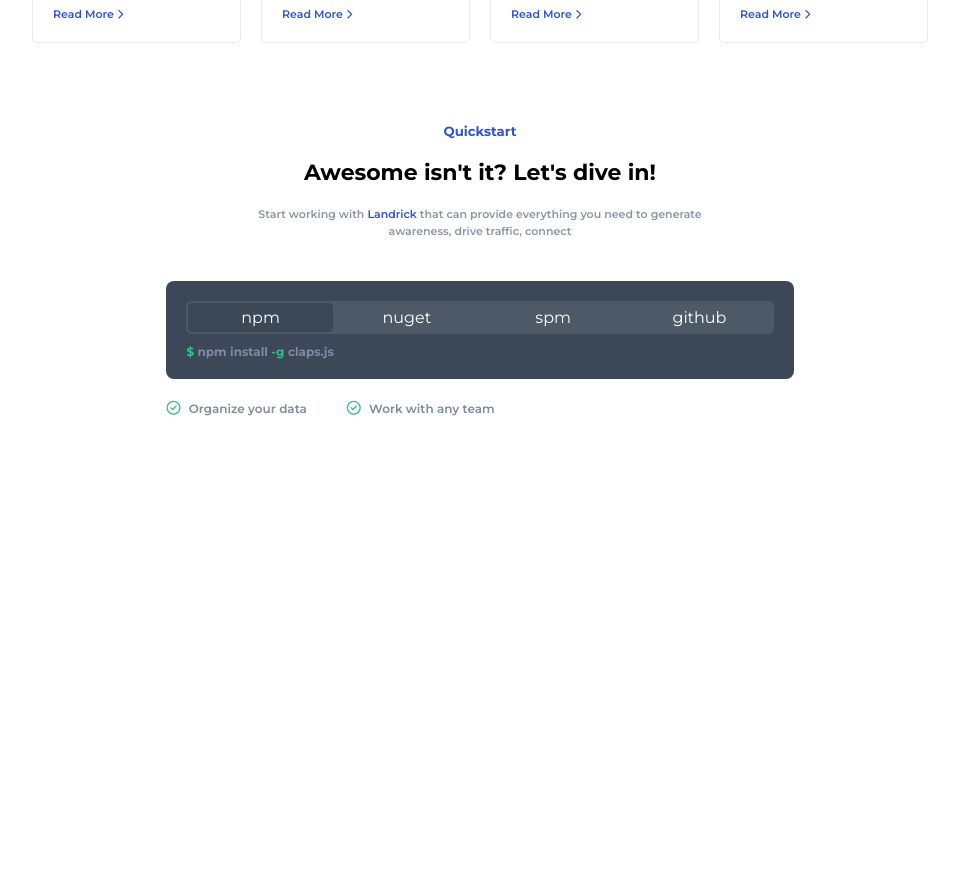
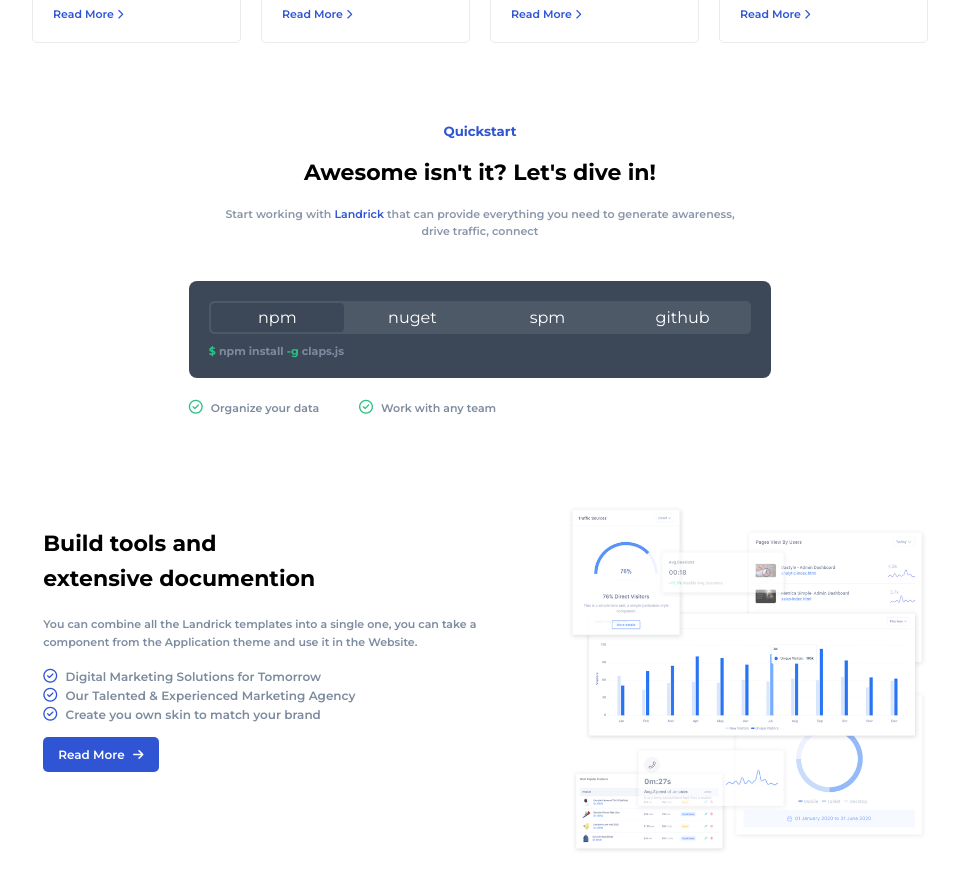
Before and after one commit to fabiodigiacomopepe/proj-html-vuejs, a Vue app: page / in a window 1280 px wide. Shown: the part 1060-1938 px from the top of the page, without its empty margins (160-1119 px from the left). Before the commit the page ends 1559 px from the top, so only its background shows below. Built offline with nearby package versions, Linux system fonts and the light colour scheme.

Commit message:
Add build tools section on PageMain

```diff
--- a/src/components/PageMain.vue
+++ b/src/components/PageMain.vue
@@ -80,6 +80,24 @@ export default {
                 <div><span class="simbolo"><i class="fa-regular fa-circle-check"></i></span> Work with any team</div>
             </div>
         </section>
+
+        <section class="build_tools">
+            <div class="left-side">
+                <h3>Build tools and<br>extensive documention</h3>
+                <div class="description">You can combine all the Landrick templates into a single one, you can take a
+                    component from the Application theme and use it in the Website.</div>
+                <ul>
+                    <li><i class="fa-regular fa-circle-check"></i> Digital Marketing Solutions for Tomorrow</li>
+                    <li><i class="fa-regular fa-circle-check"></i> Our Talented & Experienced Marketing Agency</li>
+                    <li><i class="fa-regular fa-circle-check"></i> Create you own skin to match your brand</li>
+                </ul>
+                <div><a href="#" class="read_more">Read More <i class="fa-solid fa-arrow-right"></i></a></div>
+            </div>
+
+            <div class="right-side">
+                <img src="./../assets/img/1.png" alt="grafico">
+            </div>
+        </section>
     </main>
 </template>
 
@@ -90,7 +108,6 @@ export default {
 main {
     width: 70%;
     margin: 0 auto;
-    min-height: 800px;
     margin-top: 70px;
 
     .key_features {
@@ -184,7 +201,7 @@ main {
     }
 
     .quickstart {
-        width: 70%;
+        width: 65%;
         margin: 80px auto 0;
 
         .description {
@@ -203,7 +220,7 @@ main {
             div {
                 @include description;
                 font-size: 11px;
-                width: 75%;
+                width: 90%;
                 margin: 0 auto;
 
                 a {
@@ -244,7 +261,7 @@ main {
                 font-weight: bold;
                 color: #7d8b9f;
                 margin-top: 10px;
-                font-size: 12px;
+                font-size: 11px;
 
                 .simbolo {
                     color: #2ebf86;
@@ -257,7 +274,7 @@ main {
             gap: 40px;
             color: #7d8b9f;
             font-weight: 600;
-            font-size: 12px;
+            font-size: 11px;
             margin-top: 20px;
 
             .simbolo {
@@ -267,5 +284,68 @@ main {
             }
         }
     }
+
+    .build_tools {
+        margin-top: 110px;
+        display: flex;
+        justify-content: space-around;
+
+        .left-side {
+            width: 55%;
+
+            h3 {
+                font-size: 22px;
+                line-height: 1.6;
+                margin-bottom: 20px;
+            }
+
+            .description {
+                width: 95%;
+                font-size: 11px;
+                line-height: 1.6;
+                font-weight: 600;
+                color: #7d8b9f;
+                margin-bottom: 15px;
+            }
+
+            ul {
+                color: #7d8b9f;
+                font-weight: 600;
+                font-size: 12px;
+                line-height: 1.6;
+                margin-bottom: 20px;
+
+                i {
+                    font-size: 14px;
+                    margin-right: 5px;
+                    color: $colore_primario;
+                }
+            }
+
+            .read_more {
+                background-color: $colore_primario;
+                color: white;
+                font-weight: 600;
+                font-size: 12px;
+                padding: 10px 15px;
+                border-radius: 5px;
+
+                i {
+                    margin-left: 5px
+                }
+            }
+        }
+
+        .right-side {
+            width: 40%;
+
+            img {
+                max-width: 100%;
+                margin-left: 10px;
+                position: relative;
+                bottom: 20px;
+            }
+        }
+    }
 }
 </style>
```
